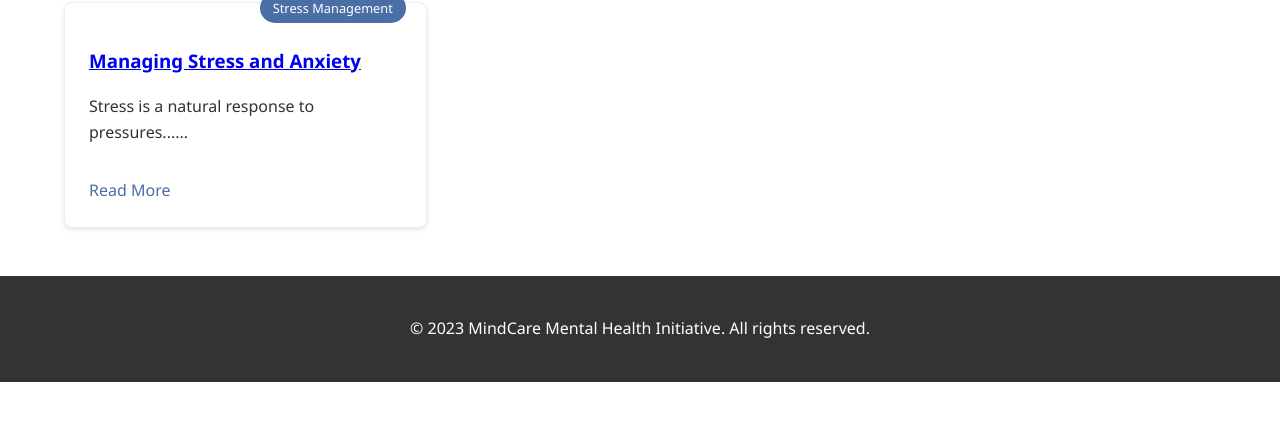
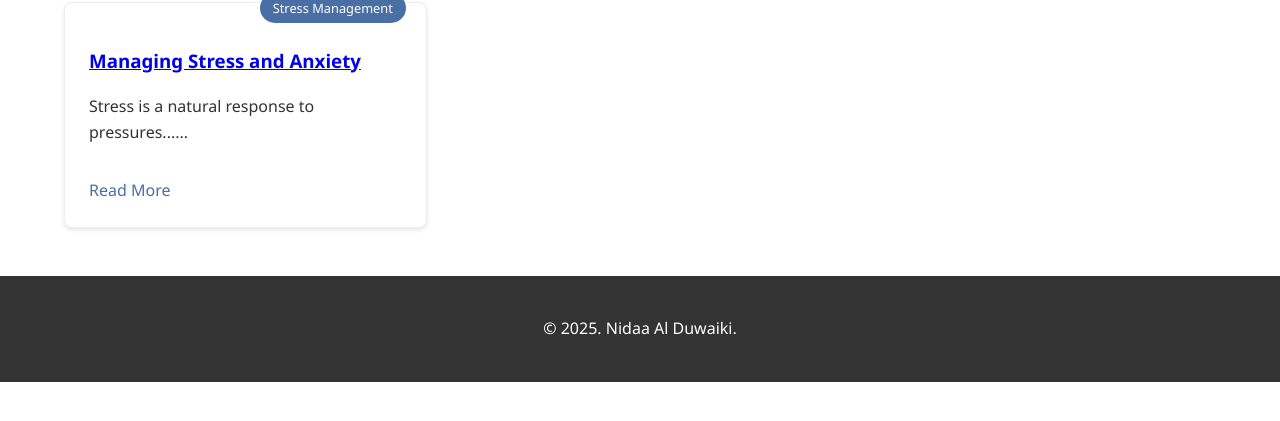
Before and after one commit to Nidaa12/mental-health-website, a Flask app: page /articles in a window 1280 px wide. Shown: the part 272-693 px from the top of the page. Run offline with Flask 3, Linux system fonts and the light colour scheme.

Commit message:
Update base.html

```diff
--- a/templates/base.html
+++ b/templates/base.html
@@ -29,7 +29,7 @@
 
 <footer>
 <div class="container">
-<p>&copy; 2023 MindCare Mental Health Initiative. All rights reserved.</p>
+<p>&copy; 2025. Nidaa Al Duwaiki.</p>
 </div>
 </footer>
 </body>
```
